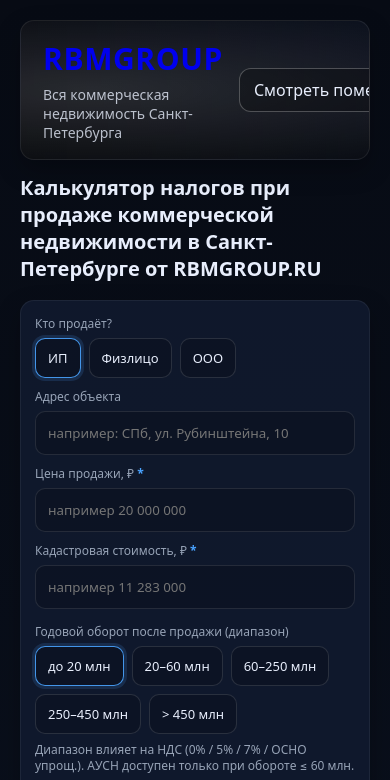
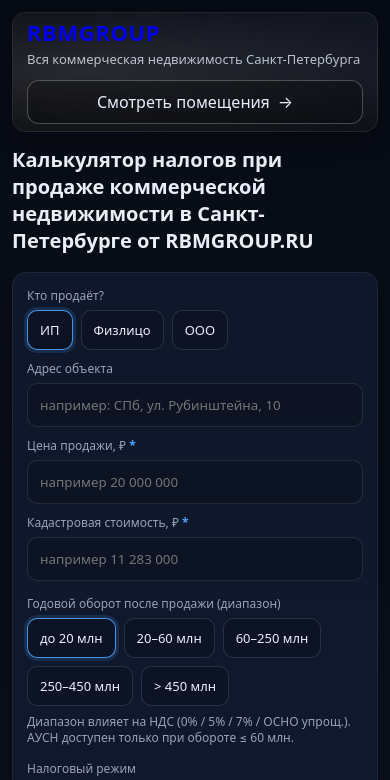
Before and after one commit to Sanyger/-tax-calculator, a plain HTML site: page index.html in a window 390 px wide. Shown: the top 780 px of the page. Drawn offline with Linux system fonts and the light colour scheme.

Commit message:
Update index.html

```diff
--- a/index.html
+++ b/index.html
@@ -104,9 +104,42 @@
 
     /* ✅ Мобилка: всегда fallback (чтобы не было белых полей от картинки) */
     @media(max-width:640px){
-      .topBanner img{display:none !important;}
-      .bannerFallback{display:flex !important;}
-    }
+  .wrap{padding:12px;}
+
+  .topBanner{
+    height:auto;
+    min-height:120px;
+  }
+
+  .topBanner img{
+    display:none !important;
+  }
+
+  .bannerFallback{
+    display:flex !important;
+    flex-direction:column;
+    align-items:flex-start;
+    justify-content:center;
+    padding:14px 14px;
+    gap:12px;
+  }
+
+  .bfTitle{
+    font-size:22px;
+    line-height:1.1;
+  }
+
+  .bfSub{
+    font-size:13px;
+  }
+
+  .bfBtn{
+    width:100%;
+    justify-content:center;
+    box-sizing:border-box;
+  }
+}
+
 
     /* tooltip */
     .qwrap{display:flex;align-items:center;gap:8px}
```
